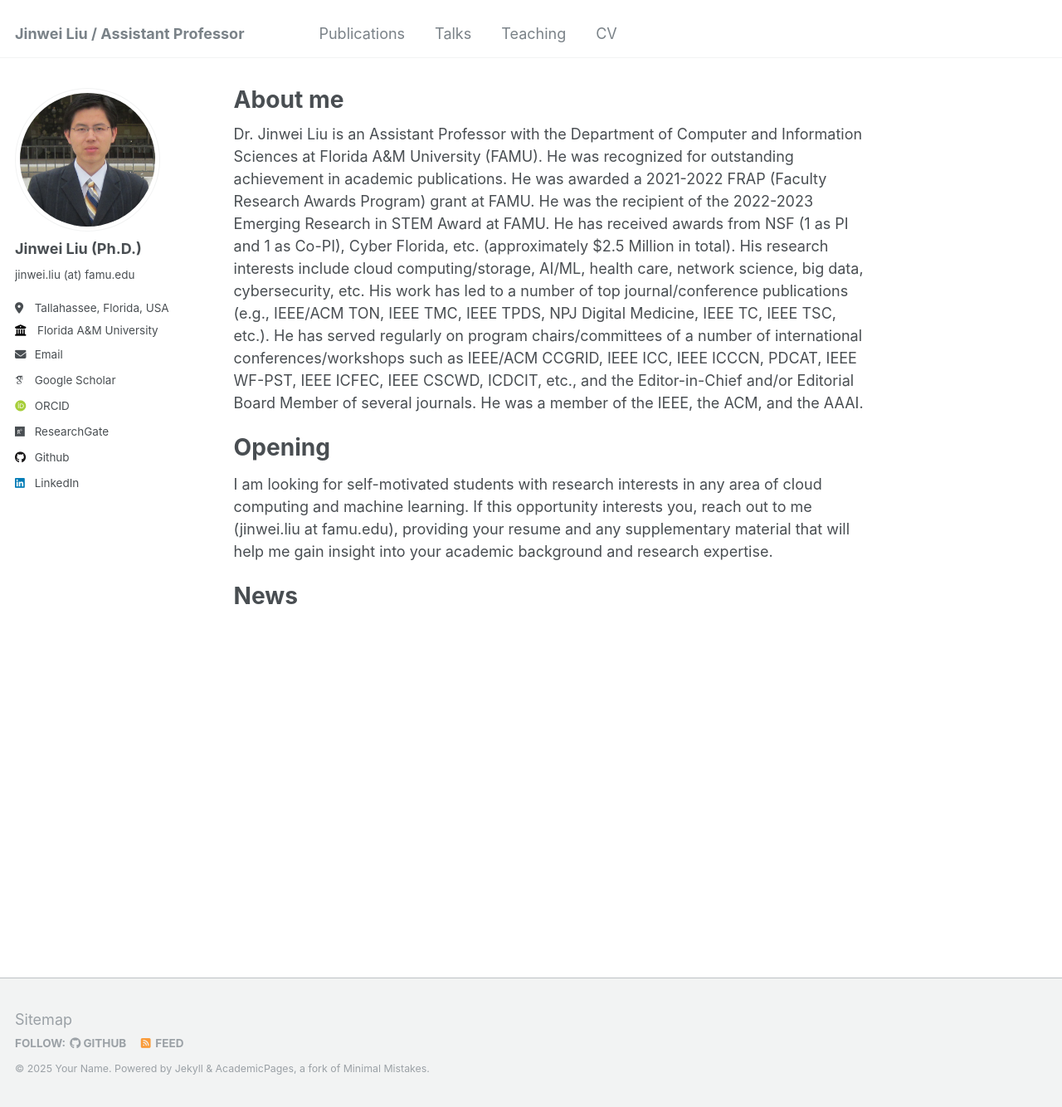
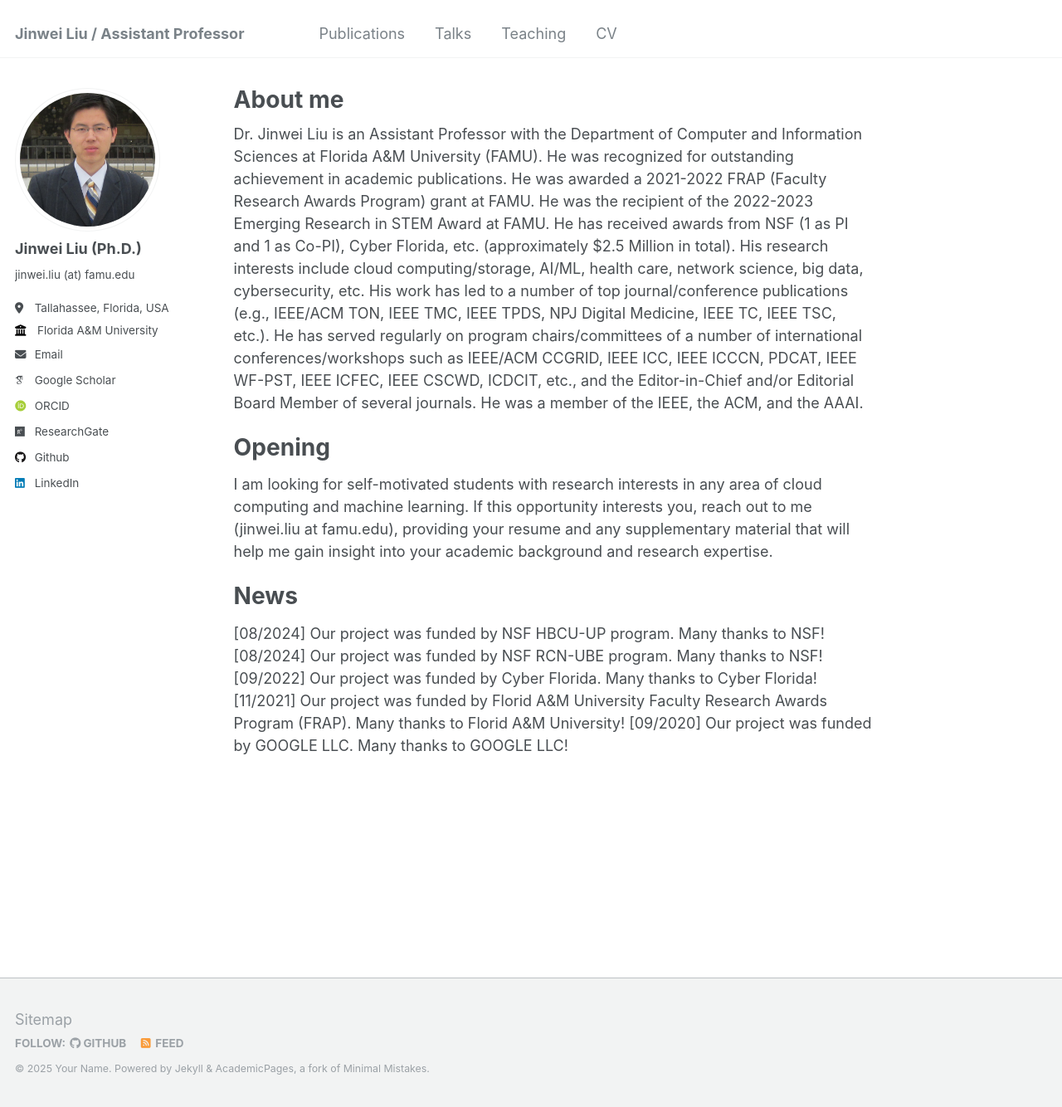
Before and after one commit to jinweiliucu/jinweiliucu.github.io, a Jekyll site: the page built from _pages/about.md, in a window 1280 px wide and 1334 px high. Shown: the whole window at 83% size. Built offline with Jekyll 4.4.1, drawn with Linux system fonts in a browser that asks for light colours; some web fonts are replaced.

Commit message:
Update about.md

```diff
--- a/_pages/about.md
+++ b/_pages/about.md
@@ -17,3 +17,8 @@ I am looking for self-motivated students with research interests in any area of
 
 News
 ======
+[08/2024] Our project was funded by NSF HBCU-UP program. Many thanks to NSF!
+[08/2024] Our project was funded by NSF RCN-UBE program. Many thanks to NSF!
+[09/2022] Our project was funded by Cyber Florida. Many thanks to Cyber Florida!
+[11/2021] Our project was funded by Florid A&M University Faculty Research Awards Program (FRAP). Many thanks to Florid A&M University!
+[09/2020] Our project was funded by GOOGLE LLC. Many thanks to GOOGLE LLC!
```
